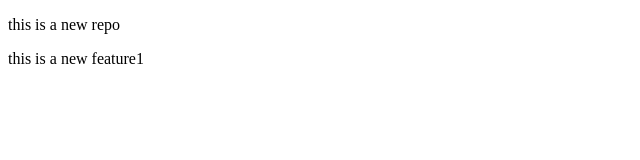
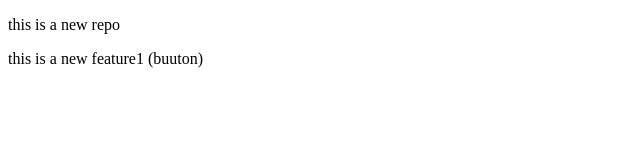
Before and after one commit to Mithunns01/localrepo, a plain HTML site: page index.html in a window 1280 px wide. Shown: the full height of the page, 0-640 px from the left. Drawn offline with Linux system fonts and the light colour scheme.

```diff
--- a/index.html
+++ b/index.html
@@ -7,6 +7,6 @@
 </head>
 <body>
     <p>this is a new repo</p>
-    <p>this is a new feature1</p>
+    <p>this is a new feature1 (buuton)</p>
 </body>
 </html>
```
